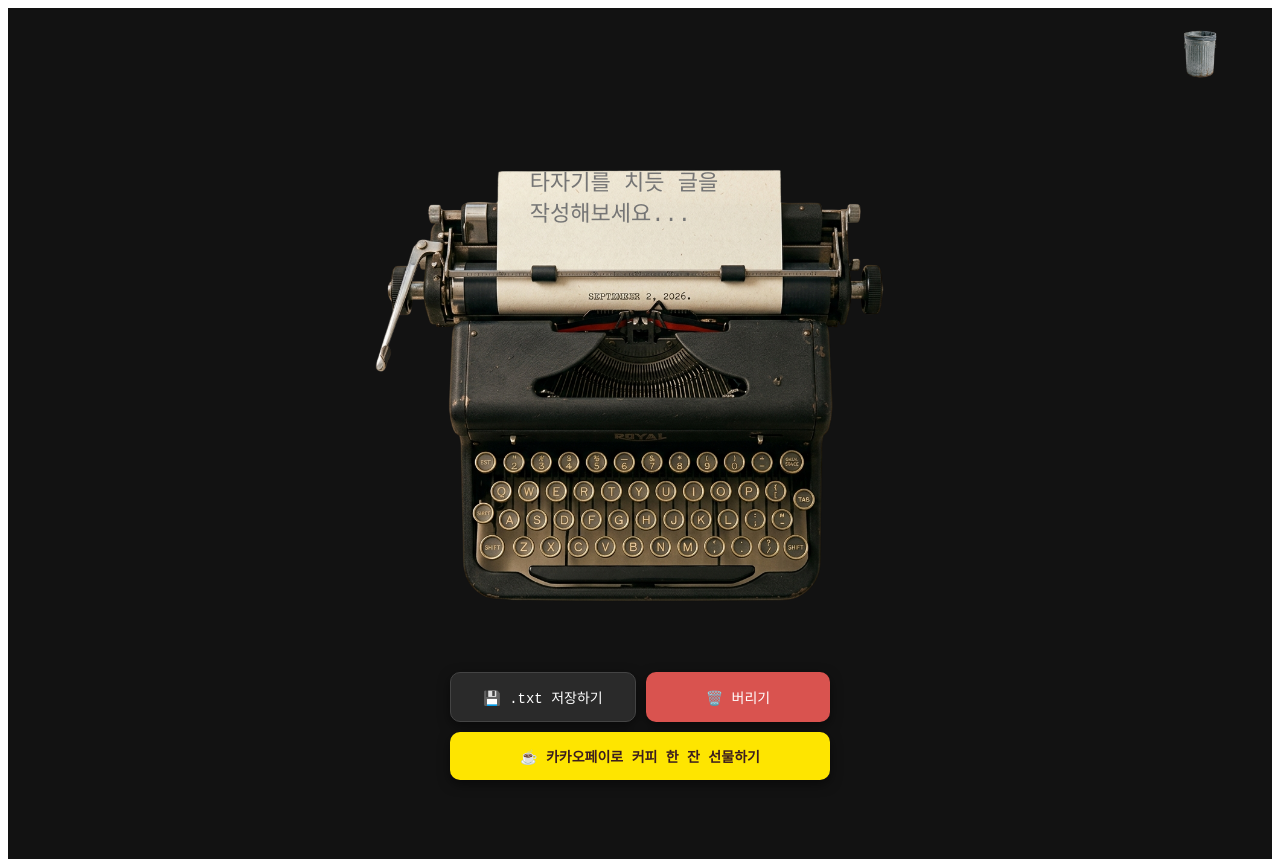
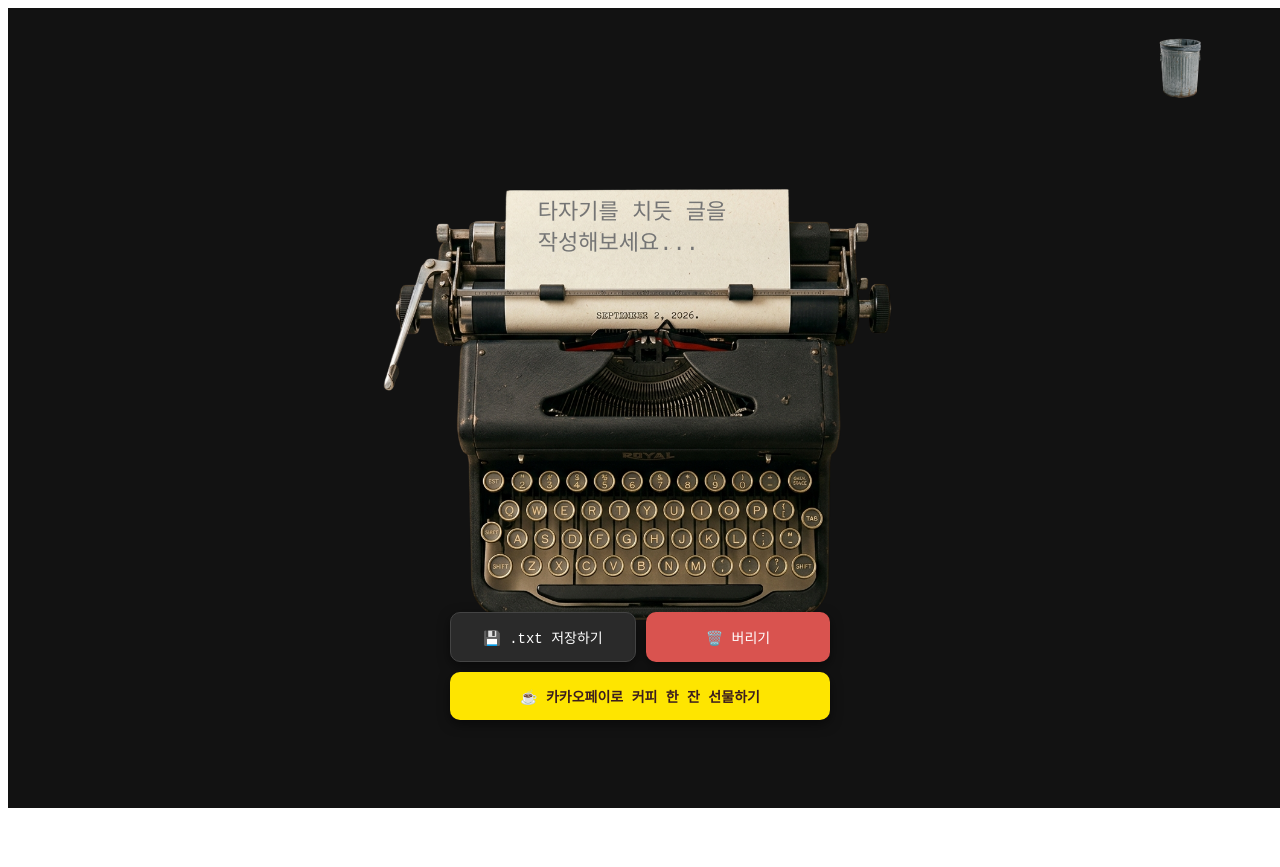
Before and after one commit to lia4682-ctrl/typewriter-web, a Next.js app: page / in a window 1280 px wide. After the commit the page ends 816 px from the top, so only its background shows below. Built offline with nearby package versions, Linux system fonts and the light colour scheme.

Commit message:
Update page.tsx

```diff
--- a/app/page.tsx
+++ b/app/page.tsx
@@ -324,13 +324,14 @@ export default function TypewriterApp() {
     <main
       style={{
         position: 'relative',
-        minHeight: '100vh',
+        height: '100vh',
+        width: '100vw',
         backgroundColor: '#121212',
         display: 'flex',
         flexDirection: 'column',
+        justifyContent: 'center',
         alignItems: 'center',
-        padding: '20px 0 120px 0',
-        overflowX: 'hidden',
+        overflow: 'hidden',
         userSelect: 'none',
         boxSizing: 'border-box'
       }}
@@ -340,7 +341,6 @@ export default function TypewriterApp() {
           width: 90%;
           max-width: 850px;
           aspect-ratio: 4 / 3.3;
-          margin-top: 10px;
         }
 
         .typewriter-textarea {
@@ -351,7 +351,6 @@ export default function TypewriterApp() {
           .typewriter-wrapper {
             width: 175vw !important;
             max-width: none !important;
-            margin-top: 20px !important;
           }
 
           .typewriter-textarea {
@@ -360,14 +359,14 @@ export default function TypewriterApp() {
         }
       `}</style>
 
-      {/* 키운 쓰레기통 (110px) */}
+      {/* 키운 쓰레기통 (140px) */}
       <div
         ref={binRef}
         style={{
           position: 'fixed',
-          top: '20px',
-          right: '25px',
-          width: '110px',
+          top: '25px',
+          right: '30px',
+          width: '140px',
           zIndex: 30,
           transition: 'transform 0.2s ease',
           transform: isHoveredBin ? 'scale(1.15)' : 'scale(1)',
@@ -381,7 +380,7 @@ export default function TypewriterApp() {
         />
       </div>
 
-      {/* 버려진 종이들 */}
+      {/* 키운 버려진 종이들 (110px) */}
       {papers.map((paper) => (
         <img
           key={paper.id}
@@ -394,7 +393,7 @@ export default function TypewriterApp() {
             position: 'absolute',
             left: `${paper.x}px`,
             top: `${paper.y}px`,
-            width: '85px',
+            width: '110px',
             transform: `rotate(${paper.rotate}deg)`,
             zIndex: draggingId === paper.id ? 100 : 25,
             cursor: 'pointer',
@@ -404,9 +403,9 @@ export default function TypewriterApp() {
         />
       ))}
 
-      {/* 확대된 타자기 본체 프레임 */}
+      {/* 화면 정중앙에 배치된 타자기 프레임 */}
       <div className="typewriter-wrapper" style={{ position: 'relative', zIndex: 1 }}>
-        {/* 입력 레이어 */}
+        {/* 입력 레이어 (상단 여백 12px 추가) */}
         <div
           style={{
             position: 'absolute',
@@ -414,7 +413,7 @@ export default function TypewriterApp() {
             left: '36.8%',
             width: '26.4%',
             height: '14%',
-            padding: '2px',
+            padding: '12px 2px 2px 2px',
             boxSizing: 'border-box',
             zIndex: 3
           }}
@@ -467,11 +466,11 @@ export default function TypewriterApp() {
         />
       </div>
 
-      {/* 화면 바닥에 고정된 하단 버튼 그룹 (Fixed) */}
+      {/* PC에서 10% 정도 상단으로 올라온 하단 버튼 그룹 (bottom: 10vh) */}
       <div
         style={{
           position: 'fixed',
-          bottom: '20px',
+          bottom: '10vh',
           left: '50%',
           transform: 'translateX(-50%)',
           display: 'flex',
```
